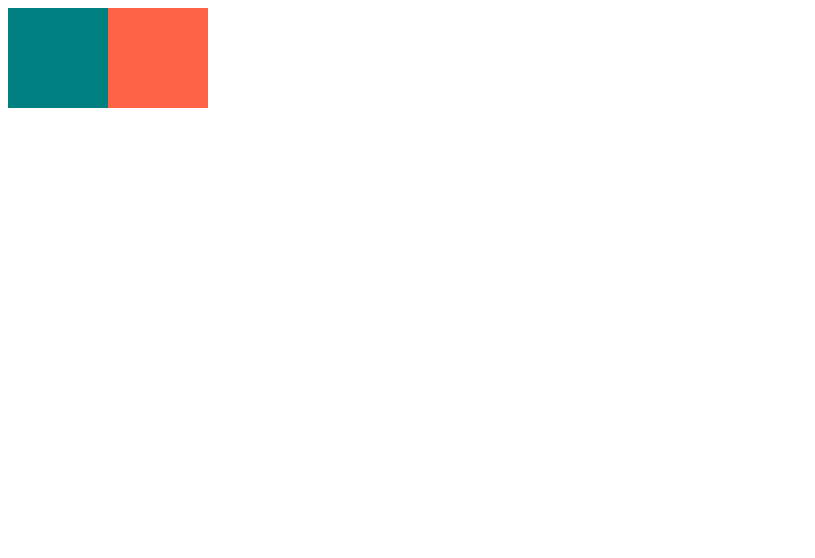
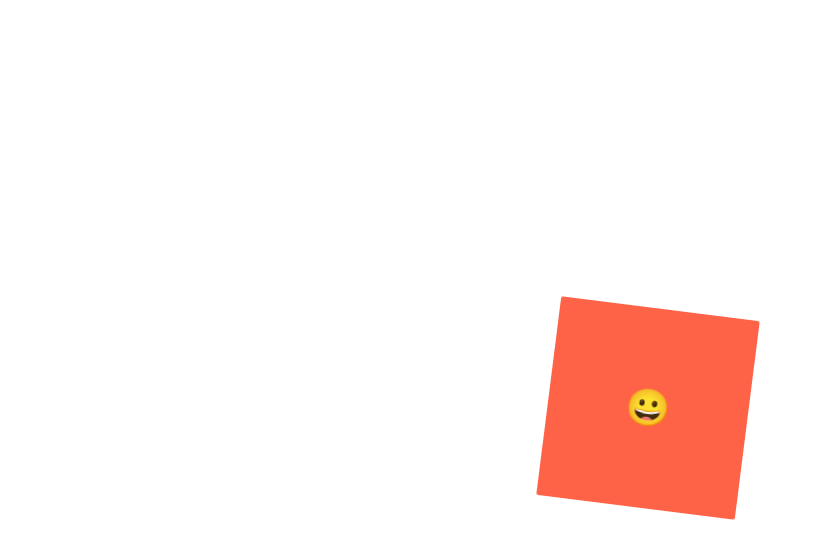
Before and after one commit to DINGUNOTE/react-master-class, a React (Create React App) app in the folder class-one/: page / in a window 1280 px wide. Shown: the top 558 px of the page, without its empty margins (0-815 px from the left). Built offline with nearby package versions, Linux system fonts and the light colour scheme.

Commit message:
styled-components 사용 예시

```diff
--- a/class-one/src/App.js
+++ b/class-one/src/App.js
@@ -1,23 +1,60 @@
-import styled from "styled-components";
+import styled, {keyframes} from "styled-components";
 
-const Container = styled.section`
+const Wrapper = styled.div`
   display: flex;
+  align-items: center;
+  justify-content: center;
+  width: 100vw;
+  height: 100vh;
+  overflow:hidden;
+`;
+
+const rotateAni = keyframes`
+  0% {
+    border-radius: 0;
+    transform: rotate(0deg);
+  }
+  50% {
+    border-radius: 100px;
+    transform: rotate(360deg);
+  }
+  100% {
+    border-radius: 0;
+    transform: rotate(0deg);
+  }
+`;
+
+const Emoji = styled.span`
+  font-size: 36px;
+`;
+
+const Box = styled.div`
+  display: flex;
+  justify-content: center;
+  align-items: center;
+  width: 200px;
+  height: 200px;
+  background-color: tomato;
+  animation: ${rotateAni} 2s linear infinite;
+  ${Emoji}{
+    &:hover{
+      transform: scale(1.5);
+      transition: 0.3s ease;
+    }
+    &:active{
+      opacity: 0;
+    }
+  }
 `
 
-const Box = styled.div`
-  width: 100px;
-  height: 100px;
-  background-color: ${props => props.bgColor};
-`
 
 const App = () => {
   return (
-    <>
-      <Container>
-        <Box bgColor='teal' />
-        <Box bgColor='tomato' />
-      </Container>
-    </>
+    <Wrapper>
+      <Box>
+        <Emoji as="p">😀</Emoji>
+      </Box>
+    </Wrapper>
   );
 }
 
```
